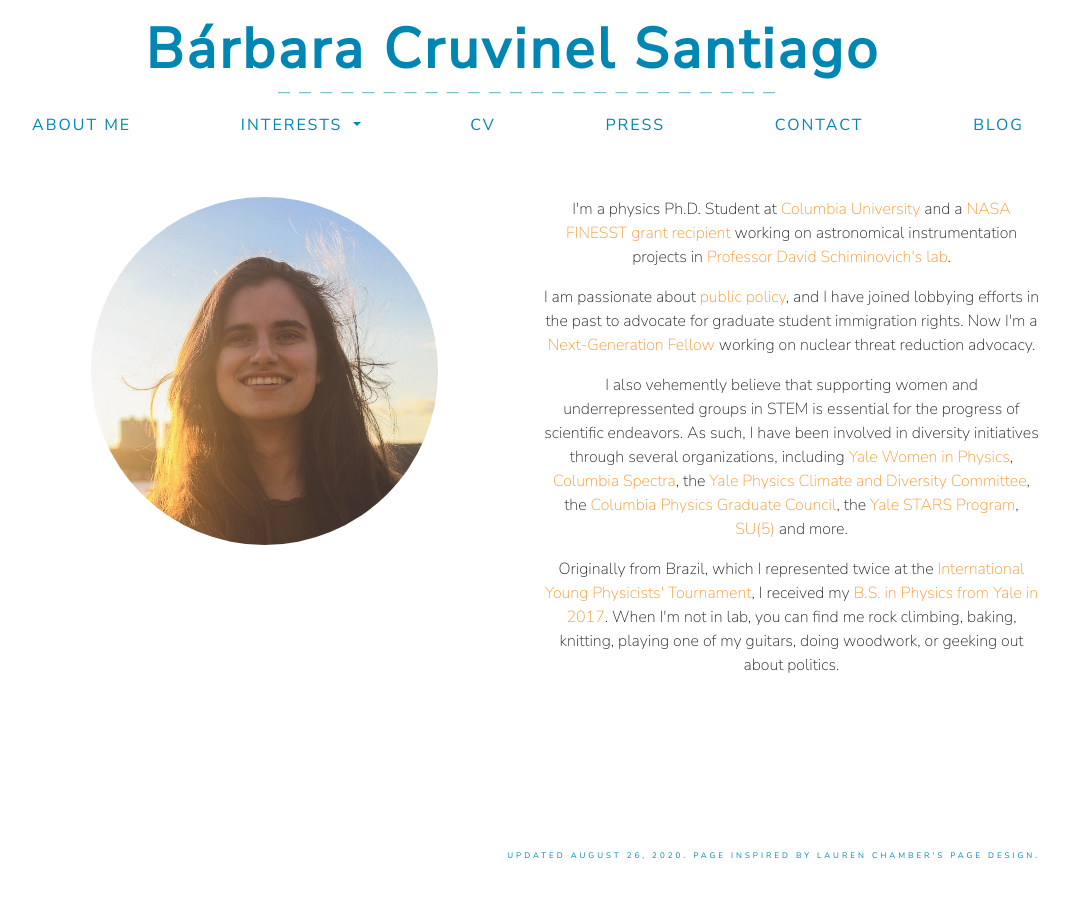
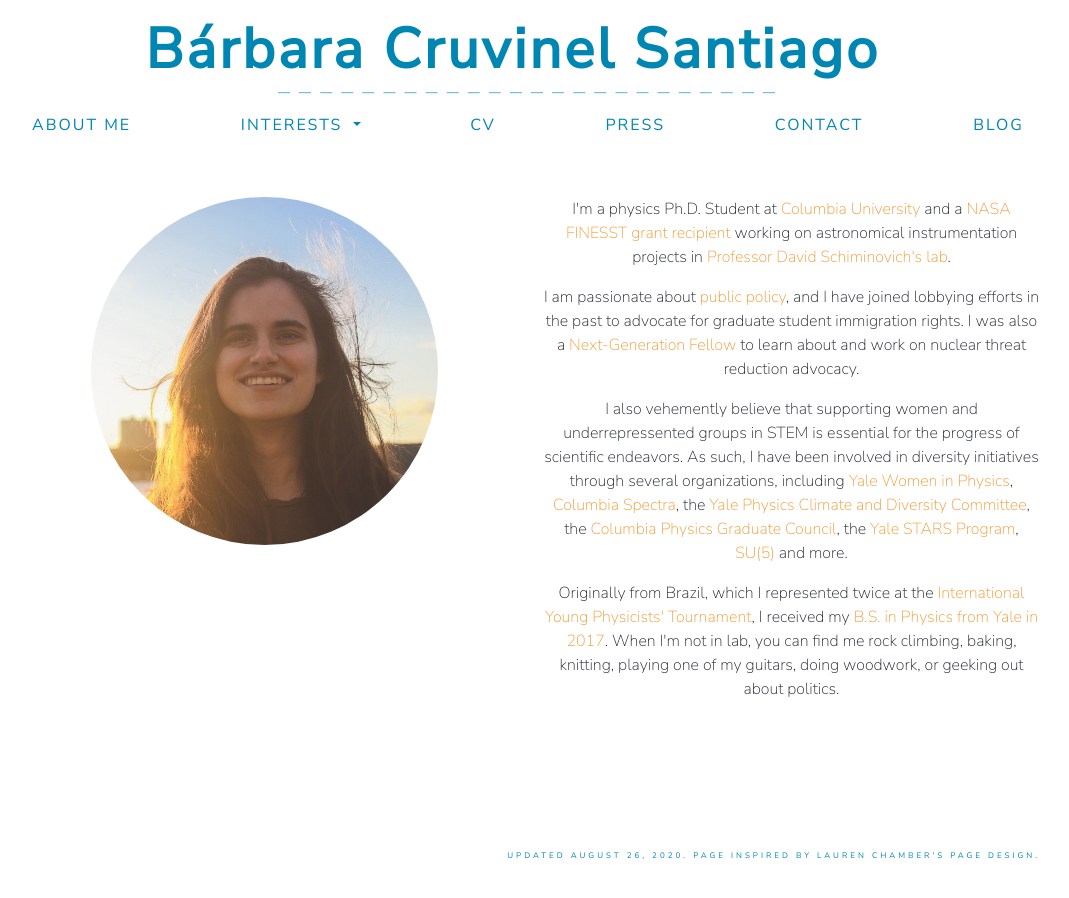
Before and after one commit to barbaracrusan/barbaracrusan.github.io, a Jekyll site: the page built from index.html, in a window 1280 px wide. Shown: the whole page, without its empty margins (112-1181 px from the left). Built offline with Jekyll 4.4.1, drawn with Linux system fonts in a browser that asks for light colours; nearby versions of some CDN libraries.

Commit message:
index description update

```diff
--- a/index.html
+++ b/index.html
@@ -13,7 +13,7 @@ title: About Me
       <div class="col-md-6">
         <p>I'm a physics Ph.D. Student at <a href="https://physics.columbia.edu/content/barbara-cruvinel-santiago" target="_blank">Columbia University</a> and a <a href="https://nspires.nasaprs.com/external/viewrepositorydocument/cmdocumentid=695964/solicitationId=%7B913A7DEE-2747-6539-130C-0AB1E2322F42%7D/viewSolicitationDocument=1/Astro19%20FINESST%20Proposals%20List%20for%20Posting%20v3.pdf" target="_blank">NASA FINESST grant recipient</a> working on astronomical instrumentation projects in <a href="http://sail.astro.columbia.edu" target="_blank">Professor David Schiminovich's lab</a>.</p>
 
-        <p>I am passionate about <a href="policy.html" target="_blank">public policy</a>, and I have joined lobbying efforts in the past to advocate for graduate student immigration rights. Now I'm a <a href="https://www.aps.org/policy/nuclear/fellowship.cfm" target="_blank">Next-Generation Fellow</a> working on nuclear threat reduction advocacy.</p>
+        <p>I am passionate about <a href="policy.html" target="_blank">public policy</a>, and I have joined lobbying efforts in the past to advocate for graduate student immigration rights. I was also a <a href="https://www.aps.org/policy/nuclear/fellowship.cfm" target="_blank">Next-Generation Fellow</a> to learn about and work on nuclear threat reduction advocacy.</p>
 
         <p>I also vehemently believe that supporting women and underrepressented groups in STEM is essential for the progress of scientific endeavors. As such, I have been involved in diversity initiatives through several organizations, including <a href="https://womeninphysics.sites.yale.edu/" target="_blank">Yale Women in Physics</a>, <a href="https://spectra.physics.columbia.edu/" target="_blank">Columbia Spectra</a>, the <a href="https://physics.yale.edu/about/climate-and-diversity-committee" target="_blank">Yale Physics Climate and Diversity Committee</a>, the <a href="http://pgc.physics.columbia.edu/" target="_blank">Columbia Physics Graduate Council</a>, the <a href="https://science.yalecollege.yale.edu/stars" target="_blank">Yale STARS Program</a>, <a href="https://www.su5.group/" target="_blank">SU(5)</a> and more.</p>
 
```
